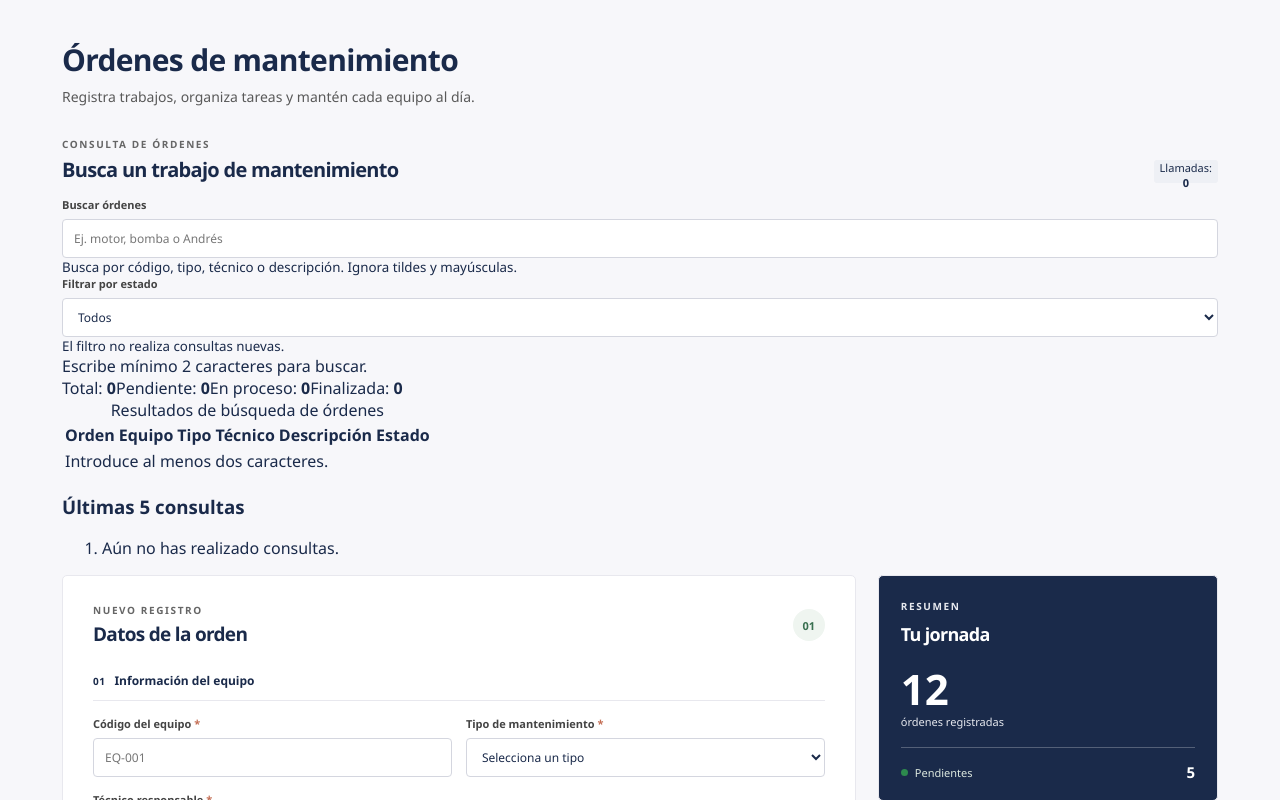
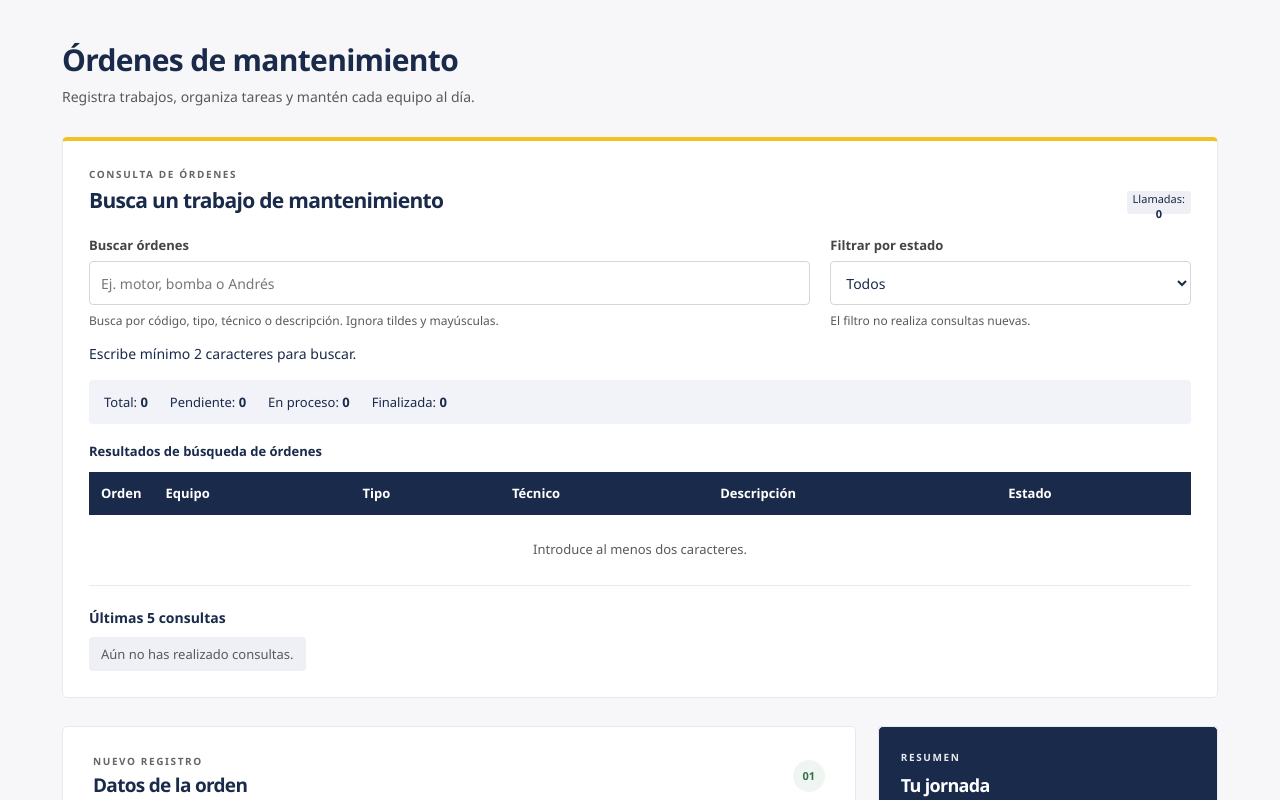
Before and after one commit to SapoTurco/com30-taller06-Garrido, an Angular app: page / in a window 1280 px wide. Shown: the top 800 px of the page. Built offline with nearby package versions, Linux system fonts and the light colour scheme.

Commit message:
T07: completar interfaz filtros historial y plan previo de nueve casos

```diff
--- a/src/global_styles.css
+++ b/src/global_styles.css
@@ -58,3 +58,27 @@ footer{border-color:var(--line)}
 
 
 .brand-mark,.hero h1,.panel h2,.summary-card h2,.orders-heading h2,.summary-number,.deferred-card h3,.count-pill,.empty-orders h3{font-family:inherit}
+
+/* Taller 07: buscador integrado al diseño del Taller 06. */
+.search-panel{background:#fff;border:1px solid var(--line);border-top:4px solid var(--yellow);border-radius:5px;padding:26px;margin-bottom:28px}
+.search-panel .orders-heading{margin-bottom:22px;gap:16px}
+.search-panel h2{font-size:21px}
+.search-controls{display:grid;grid-template-columns:minmax(0,2fr) minmax(170px,1fr);gap:20px}
+.search-controls .field label{font-size:13px}
+.search-controls .field input,.search-controls .field select{height:44px;font-size:14px}
+.search-controls small{color:#595959;font-size:12px;line-height:1.5;margin-top:7px}
+.search-status{min-height:44px;padding:14px 0;font-size:14px;color:var(--navy)}
+.search-summary{display:flex;flex-wrap:wrap;gap:12px 22px;padding:13px 15px;background:#f1f3f8;font-size:13px;margin:3px 0 18px;border-radius:4px}
+.results-wrap{overflow-x:auto}
+.results-table{width:100%;border-collapse:collapse;font-size:13px;line-height:1.5}
+.results-table caption{text-align:left;font-weight:600;padding-bottom:10px}
+.results-table th{text-align:left;background:var(--navy);color:#fff;padding:12px}
+.results-table td{padding:12px;border-bottom:1px solid var(--line);vertical-align:top}
+.results-table tbody tr:nth-child(even){background:#f7f8fb}
+.results-table th:first-child{width:55px}.results-table td:nth-child(2){white-space:nowrap}
+.search-empty{text-align:center;padding:25px!important;color:#595959}
+.search-history{margin-top:22px}.search-history h3{font-size:14px;margin:0 0 10px}
+.search-history ol{display:flex;gap:10px;flex-wrap:wrap;list-style-position:inside;padding:0;margin:0}
+.search-history li{background:#eef0f5;border-radius:4px;padding:8px 12px;font-size:13px}
+.history-empty{list-style:none;color:#595959}
+@media(max-width:650px){.search-panel{padding:18px 14px}.search-controls{grid-template-columns:1fr;gap:16px}.search-panel h2{font-size:19px}.results-table{min-width:760px}.search-summary{gap:10px 15px}}
```
Also changed, not shown: 2 other files (tests, documents, lock files or other folders).
